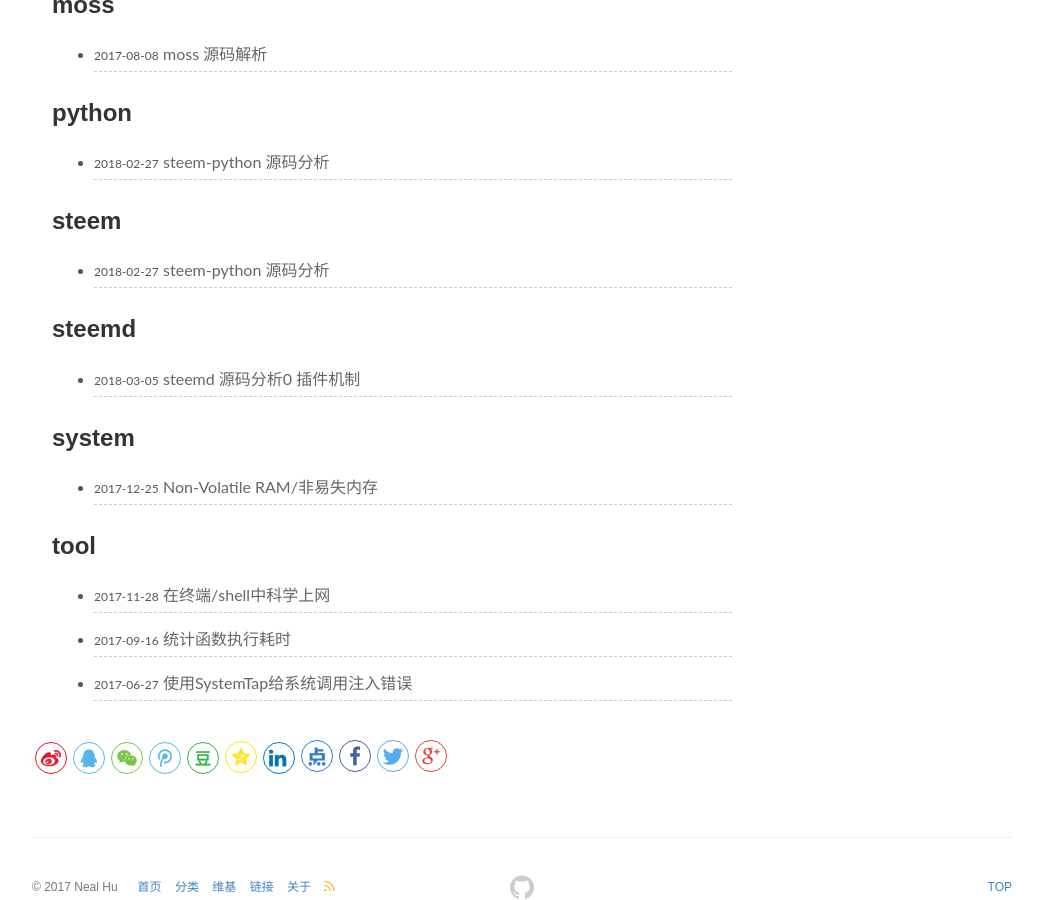
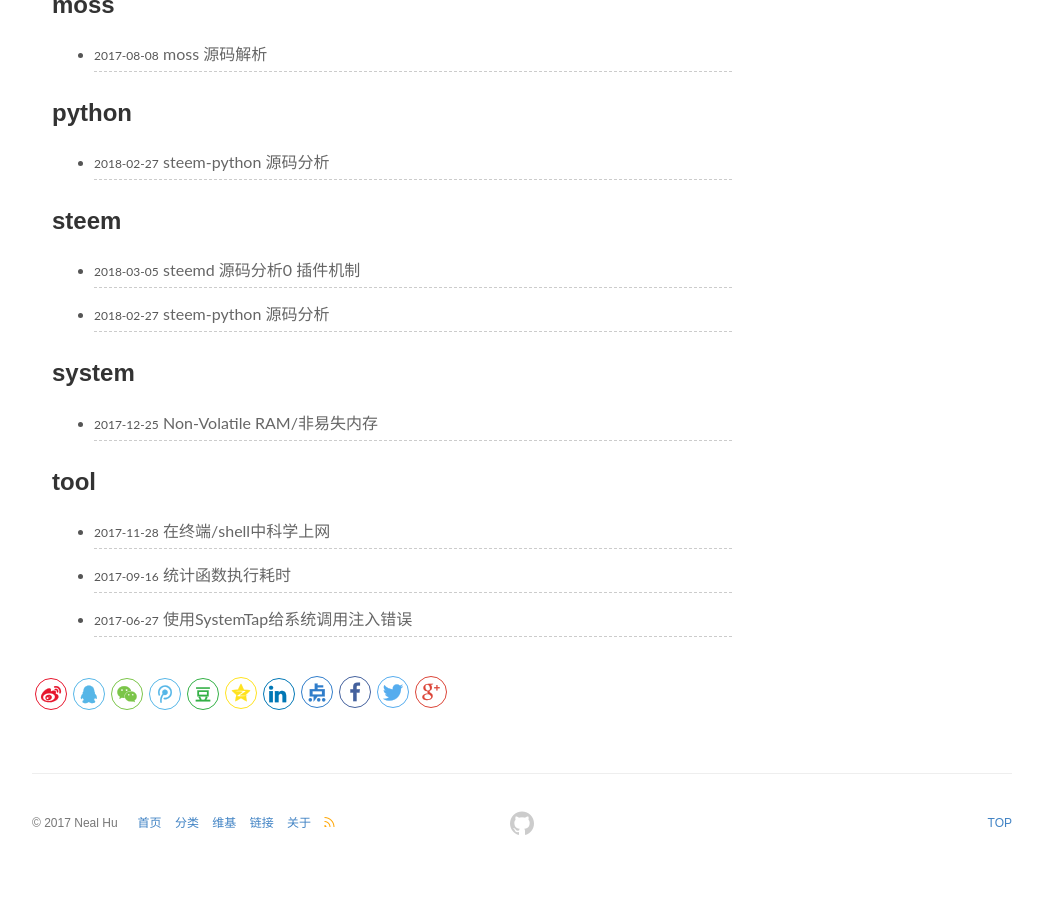
Before and after one commit to lrita/lrita.github.io, a Jekyll site: the page built from pages/categories.md, in a window 1280 px wide and 900 px high, scrolled down 3697 px. Shown: the whole window, without its empty margins (118-1161 px from the left). Built offline with Jekyll 4.4.1, drawn with Linux system fonts in a browser that asks for light colours; after the commit the page ends 4569 px from its top, so only the background shows below that.

Commit message:
add _posts/2018-03-05-steemd-source-0.md

```diff
--- a/_posts/2018-03-05-steemd-source-0.md
+++ b/_posts/2018-03-05-steemd-source-0.md
@@ -1,8 +1,8 @@
 ---
 layout: post
 title: steemd 源码分析0 插件机制
-categories: [c++, steemd, blockchain]
-description: c++ steemd steem blockchain
+categories: [c++, steem, blockchain]
+description: c++ steem blockchain
 keywords: c++ steemd steem blockchain
 ---
 
```
